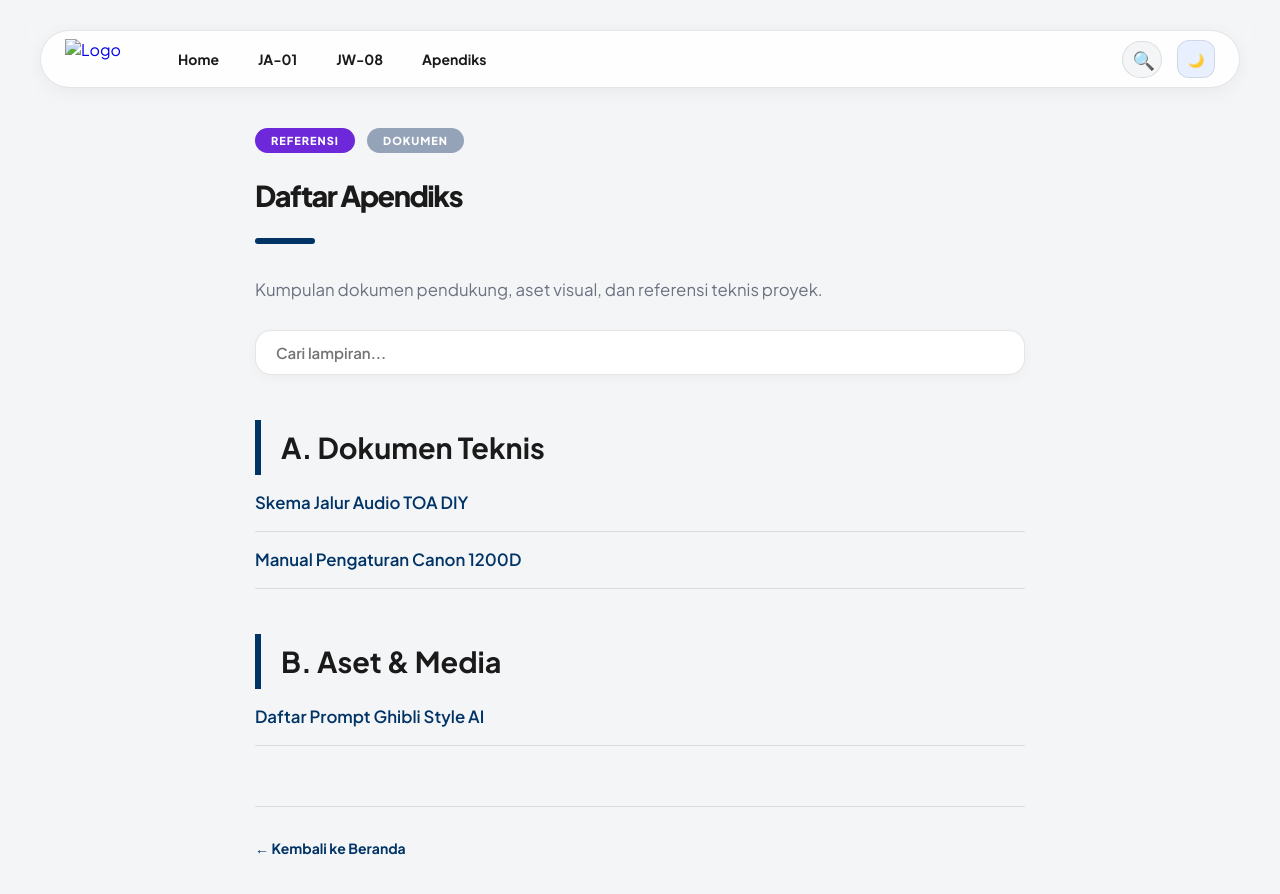
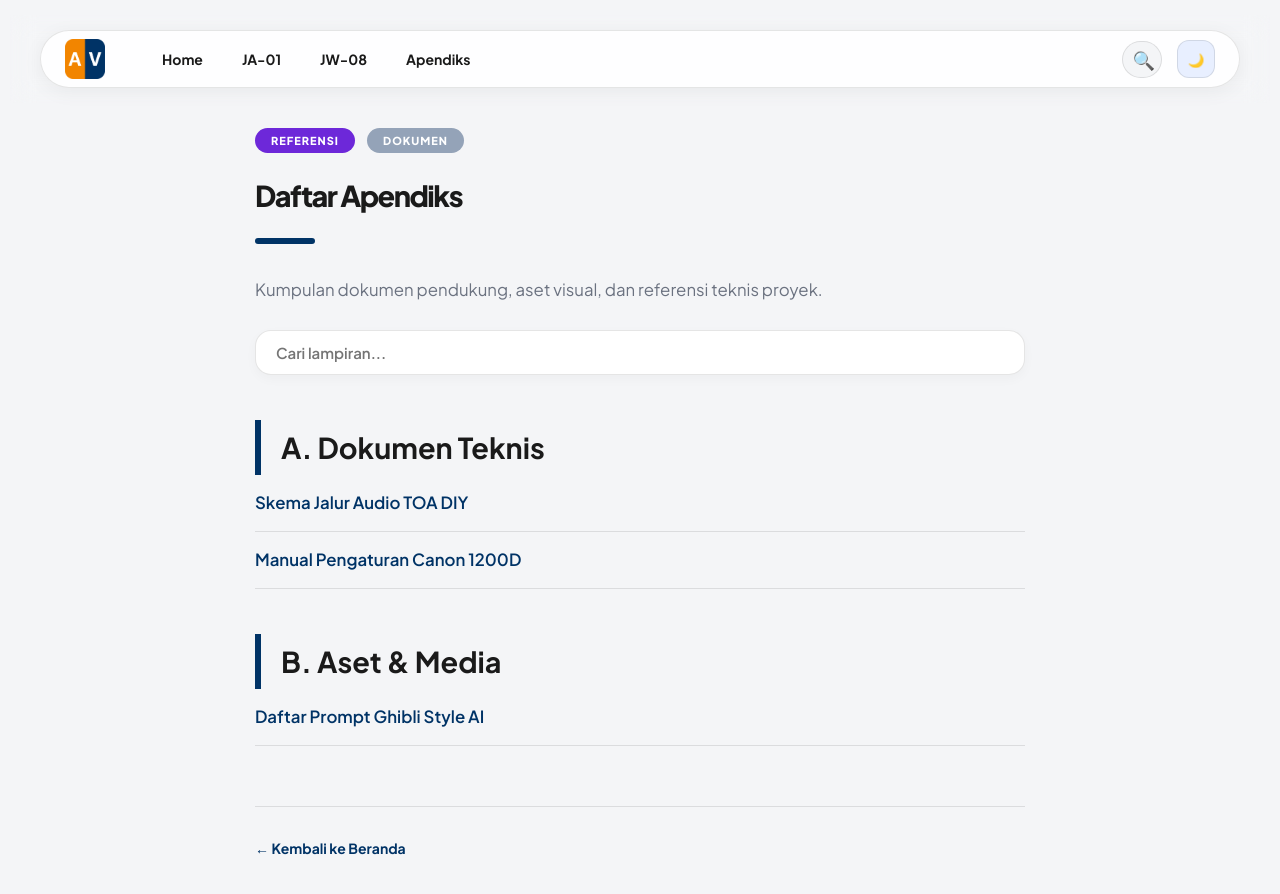
Before and after one commit to av-smg/technicalguidelines, a Jekyll site: the page built from apendiks/index.html, in a window 1280 px wide and 900 px high. Shown: the top 894 px of the window. Built offline with Jekyll 4.4.1, drawn with Linux system fonts in a browser that asks for light colours.

Commit message:
Update navbar.html

```diff
--- a/_includes/navbar.html
+++ b/_includes/navbar.html
@@ -4,8 +4,8 @@
             <button class="hamburger" id="menu-open-btn">
                 <span></span><span></span><span></span>
             </button>
-            <a href="/" class="logo-link">
-                <img src="assets/image_94faf8.png" alt="Logo" class="main-logo">
+            <a href="../index.html" class="logo-link">
+                <img src="../assets/image_94faf8.png" alt="Logo" class="main-logo">
                 <span class="site-tagline">Technical Guidelines</span>
             </a>
             <nav class="nav-menu" id="side-menu-drawer">
```
